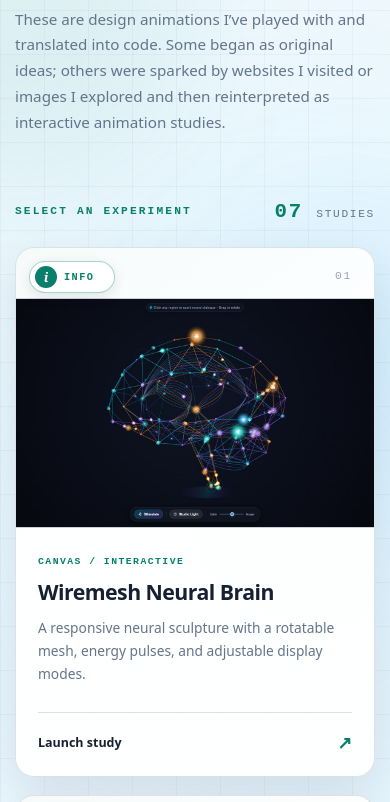
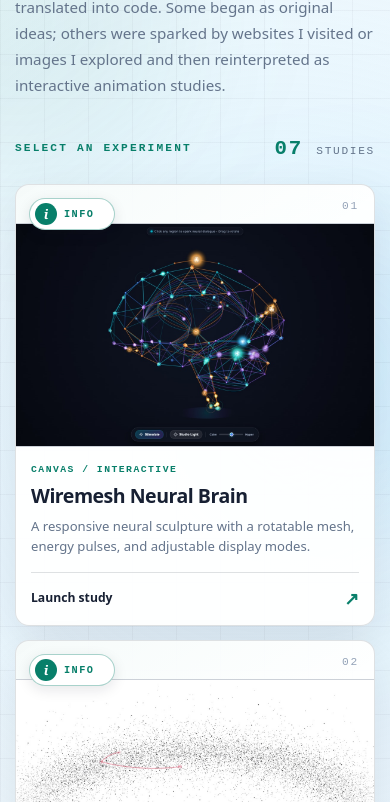
Before and after one commit to HumpreyCogayGit/humpreycogaygit.github.io, a plain HTML site: page animations.html in a window 390 px wide. Shown: the part 298-1100 px from the top of the page. Drawn offline with Linux system fonts and the light colour scheme.

Commit message:
update numero screen shot

```diff
--- a/css/animations.css
+++ b/css/animations.css
@@ -26,32 +26,32 @@ a:focus-visible { outline: 3px solid var(--accent); outline-offset: 5px; }
 .back-link { display: inline-flex; padding: 10px 14px; align-items: center; gap: 8px; border: 1px solid var(--line); border-radius: 999px; color: var(--muted); background: rgba(255,255,255,.7); text-decoration: none; font-size: .78rem; transition: border-color .2s ease, color .2s ease, transform .2s ease; }
 .back-link:hover { border-color: rgba(8,127,106,.4); color: var(--accent); transform: translateX(-2px); }
 
-main { padding: clamp(64px, 8vw, 108px) 0 100px; }
+main { padding: clamp(32px, 4vw, 52px) 0 80px; }
 .hero { display: grid; max-width: 780px; }
 .eyebrow { margin: 0 0 21px; color: var(--accent); font: 600 .7rem/1.3 ui-monospace, "SFMono-Regular", monospace; letter-spacing: .19em; }
 .hero h1 { margin: 0; font-size: clamp(3.5rem, 7vw, 6.5rem); font-weight: 670; line-height: .86; letter-spacing: -.065em; }
 .hero h1 em { color: var(--accent); font-style: normal; }
 .hero-copy { max-width: 660px; margin: 34px 0 0; color: var(--muted); font-size: clamp(.95rem, 1.4vw, 1.12rem); line-height: 1.7; }
 
-.collection { margin-top: clamp(64px, 8vw, 96px); }
+.collection { margin-top: clamp(38px, 5vw, 56px); }
 .collection-heading { display: flex; margin-bottom: 24px; align-items: center; justify-content: space-between; gap: 24px; }
 .collection-heading .eyebrow { margin: 0; }
 .collection-count { margin: 0; color: var(--muted); font: .7rem ui-monospace, monospace; letter-spacing: .15em; text-transform: uppercase; }
 .collection-count strong { margin-right: 5px; color: var(--accent); font-size: 1.3rem; }
-.animation-grid { display: grid; grid-template-columns: repeat(3, 1fr); gap: 18px; }
+.animation-grid { display: grid; align-items: start; grid-template-columns: repeat(3, 1fr); gap: 18px; }
 
-.animation-card { position: relative; display: flex; min-height: 530px; padding: 22px; flex-direction: column; overflow: hidden; border: 1px solid var(--line); border-radius: 24px; background: var(--panel); box-shadow: 0 18px 46px rgba(15,23,42,.09); text-decoration: none; isolation: isolate; transition: transform .35s cubic-bezier(.2,.8,.2,1), border-color .25s ease, box-shadow .35s ease; }
+.animation-card { position: relative; display: flex; padding: 18px; flex-direction: column; overflow: hidden; border: 1px solid var(--line); border-radius: 16px; background: var(--panel); box-shadow: 0 18px 46px rgba(15,23,42,.09); text-decoration: none; isolation: isolate; transition: transform .35s cubic-bezier(.2,.8,.2,1), border-color .25s ease, box-shadow .35s ease; }
 .animation-card::before { position: absolute; z-index: -1; inset: 0; background: linear-gradient(145deg, rgba(8,127,106,.035), transparent 40%); content: ""; }
 .study:hover .animation-card { border-color: rgba(8,127,106,.35); box-shadow: 0 26px 60px rgba(15,23,42,.15); transform: translateY(-8px); }
 .card-number { align-self: flex-end; color: #94a3b8; font: .7rem ui-monospace, monospace; letter-spacing: .16em; }
-.animation-preview { display: block; height: 225px; margin: 16px -22px 28px; overflow: hidden; border-block: 1px solid var(--line); background: #e9edf2; }
+.animation-preview { display: block; margin: 13px -18px 20px; overflow: hidden; aspect-ratio: 16 / 10; border-block: 1px solid var(--line); background: #e9edf2; }
 .animation-preview img { display: block; width: 100%; height: 100%; object-fit: cover; transition: transform .55s cubic-bezier(.2,.8,.2,1), filter .35s ease; }
 .study:hover .animation-preview img { filter: saturate(1.08) contrast(1.03); transform: scale(1.035); }
-.card-content { display: flex; flex: 1; flex-direction: column; }
-.card-meta { margin-bottom: 12px; color: var(--accent); font: 600 .61rem ui-monospace, monospace; letter-spacing: .15em; }
-.card-content strong { min-height: 2lh; margin-bottom: 13px; font-size: 1.33rem; line-height: 1.2; letter-spacing: -.025em; }
-.card-content > span:last-child { color: var(--muted); font-size: .86rem; line-height: 1.65; }
-.card-action { display: flex; margin-top: 27px; padding-top: 17px; align-items: center; justify-content: space-between; border-top: 1px solid var(--line); color: var(--ink); font-size: .78rem; font-weight: 700; }
+.card-content { display: flex; flex-direction: column; }
+.card-meta { margin-bottom: 9px; color: var(--accent); font: 600 .61rem ui-monospace, monospace; letter-spacing: .15em; }
+.card-content strong { margin-bottom: 9px; font-size: 1.22rem; line-height: 1.2; letter-spacing: -.025em; }
+.card-content > span:last-child { color: var(--muted); font-size: .82rem; line-height: 1.55; }
+.card-action { display: flex; margin-top: 18px; padding-top: 13px; align-items: center; justify-content: space-between; border-top: 1px solid var(--line); color: var(--ink); font-size: .76rem; font-weight: 700; }
 .card-action span { color: var(--accent); font-size: 1.1rem; transition: transform .2s ease; }
 .study:hover .card-action span { transform: translate(3px, -3px); }
 
@@ -103,21 +103,21 @@ footer a { color: var(--ink); text-decoration: none; }
 footer a:hover { color: var(--accent); }
 
 @media (max-width: 900px) {
-  .animation-grid { grid-template-columns: 1fr; grid-auto-rows: 1fr; }
-  .animation-card { min-height: 570px; }
-  .animation-preview { height: clamp(230px, 46vw, 330px); }
-  .card-content strong { min-height: auto; }
+  .animation-grid { grid-template-columns: repeat(2, minmax(0, 1fr)); }
 }
 
 @media (max-width: 560px) {
   .site-header, main, footer { width: min(100% - 30px, 1180px); }
   .site-header { min-height: 72px; }
   .brand > span:last-child { display: none; }
-  main { padding-top: 65px; padding-bottom: 70px; }
+  main { padding-top: 28px; padding-bottom: 60px; }
   .hero h1 { font-size: clamp(3.15rem, 15.5vw, 4.2rem); }
   .hero-copy { margin-top: 28px; }
   .collection-heading { align-items: center; flex-direction: row; }
-  .animation-card { min-height: 500px; border-radius: 19px; }
+  .animation-grid { grid-template-columns: 1fr; gap: 14px; }
+  .animation-card { padding: 15px; border-radius: 14px; }
+  .animation-preview { margin: 11px -15px 17px; }
+  .card-action { margin-top: 15px; }
   footer { padding: 26px 0; align-items: flex-start; flex-direction: column; }
 }
 
--- a/js/app.js
+++ b/js/app.js
@@ -1,4 +1,4 @@
-import { projects, projectMarkup } from "./projects.js?v=4";
+import { projects, projectMarkup } from "./projects.js?v=6";
 import { calculatorMarkup, initCalculator } from "./calculator.js";
 import { calendarMarkup, initCalendar } from "./calendar.js";
 import { weatherMarkup, initWeather } from "./weather.js";
--- a/js/projects.js
+++ b/js/projects.js
@@ -49,7 +49,7 @@ export const projects = {
     accent: "#2a78d6",
     name: "Numero",
     subtitle: "A private browser tool that turns your files into dashboards.",
-    screenshot: new URL("../images/projects/numero.png", import.meta.url).href,
+    screenshot: new URL("../images/projects/numero.png?v=3", import.meta.url).href,
     tags: ["Data analysis", "15 chart types", "Private"],
     url: "https://humpreycogaygit.github.io/numero/",
     action: "Open Numero"
```
Also changed, not shown: animations.html (+1 -1 lines), index.html (+1 -1 lines), images/projects/numero.png.
